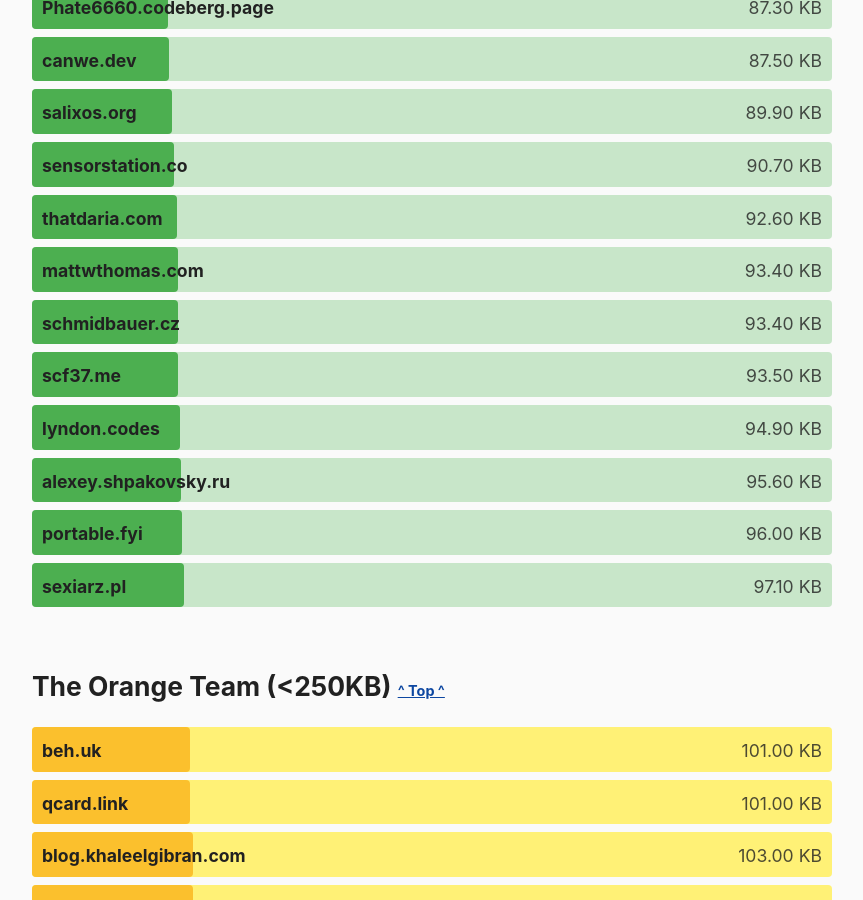
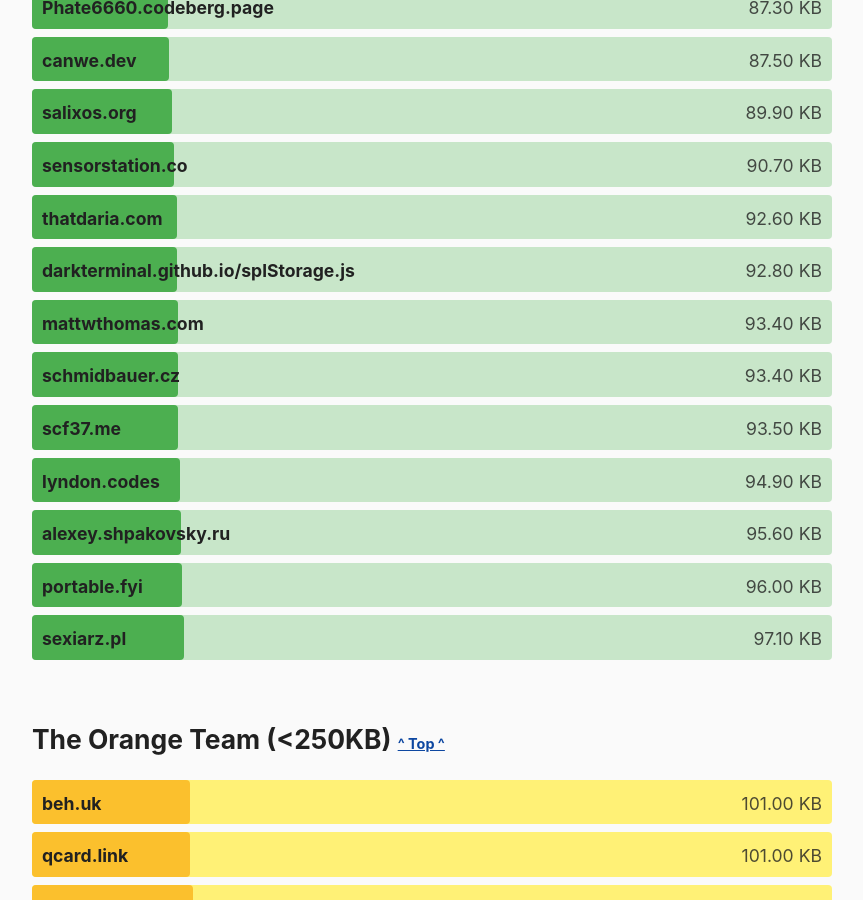
Before and after one commit to kevquirk/512kb.club, a Jekyll site: the page built from index.md, in a window 1280 px wide and 900 px high, scrolled down 12633 px. Shown: the whole window, without its empty margins (208-1071 px from the left). Built offline with Jekyll 4.4.1, drawn with Linux system fonts in a browser that asks for light colours.

Commit message:
Adding splStorage.js landing page

```diff
--- a/_data/sites.yml
+++ b/_data/sites.yml
@@ -473,6 +473,11 @@
   size: 172
   last_checked: 2021-12-20
 
+- domain: darkterminal.github.io/splStorage.js
+  url: https://darkterminal.github.io/splStorage.js/
+  size: 92.8
+  last_checked: 2022-02-23
+
 - domain: daltoncraven.com
   url: https://daltoncraven.com/
   size: 317
```
